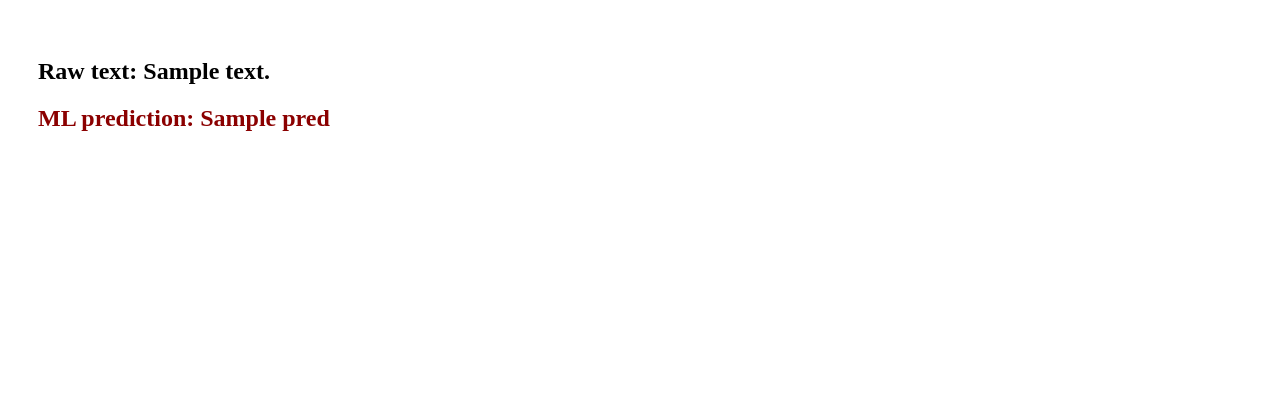
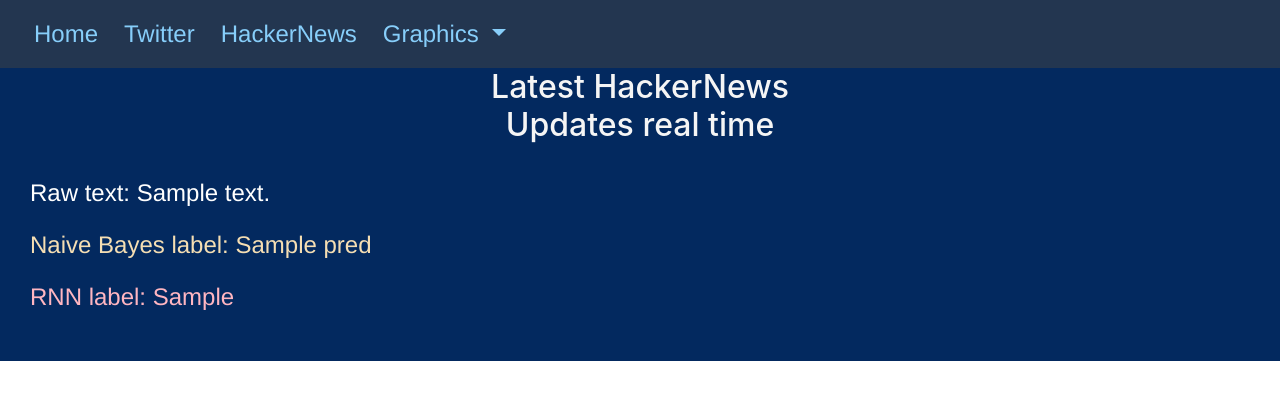
Before and after one commit to ivvlko/NLP-Factory, a Flask app: template templates/news_topics_labels.html in a window 1280 px wide. Shown: the top 400 px of the page. Run offline with Flask 2, Linux system fonts and the light colour scheme; the template is opened without the code that fills it: most values are stand-ins (such as "Sample title", 1, 10 or a date in 2020); parts of the project's set-up code (start-up, migrations or seed data) failed here and were passed over; some libraries are stand-ins or nearby versions.

Commit message:
adding neural net labelling and template inheritance

```diff
--- a/app.py
+++ b/app.py
@@ -14,7 +14,6 @@
 
 app.config['SQLALCHEMY_TRACK_MODIFICATIONS'] = False
 db = SQLAlchemy(app)
-from db_models.hackerNewsModels import CommentSentimentAndTopic
 migrate = Migrate(app, db)
 
 
@@ -25,4 +24,4 @@
 
 
 if __name__ == '__main__':
-    app.run(debug=False)
+    app.run(debug=True)
--- /dev/null
+++ b/static/css/home.css
@@ -0,0 +1,5 @@
+
+.title-header{
+    text-align: center;
+
+}
--- /dev/null
+++ b/static/css/main.css
@@ -0,0 +1,15 @@
+
+* {
+    box-sizing: border-box;
+    font-family: 'Helvetica Neue', cursive;
+}
+
+.navbar {
+    background-color: #233650 !important;
+}
+
+#navbarNavDropdown > ul > li> a{
+    color: lightskyblue;
+    font-size: 150%;
+    margin-left: 10px;
+}
--- a/static/css/news_topics_labels.css
+++ b/static/css/news_topics_labels.css
@@ -1,22 +1,51 @@
 html {
-  box-sizing: border-box;
+    box-sizing: border-box;
 }
 
 *, *:before, *:after {
-  box-sizing: inherit;
+    box-sizing: inherit;
 }
 
-.main-container{
+.main-container {
     display: flex;
     flex-flow: row wrap;
+    background-color: #03295F;
+
 }
 
-.content{
+.content {
     width: 33%;
     padding: 30px;
 }
 
-.content-data{
+.content-data {
     max-width: 100%;
-    word-wrap: break-word
+    color: white;
+    word-wrap: break-word;
+    font-size: 150%;
 }
+
+@media only screen and (max-width: 900px) {
+    .main-container {
+        display: flex;
+        flex-flow: column wrap;
+    }
+
+    .content {
+        width: 100%;
+    }
+
+    .content-data {
+        max-width: 100%;
+        word-wrap: break-word
+    }
+}
+
+h1, h2{
+    text-align: center;
+    color: whitesmoke;
+    font-size: 200%;
+    background-color: #03295F;
+    margin: 0;
+    padding: 0;
+}
--- a/templates/news_topics_labels.html
+++ b/templates/news_topics_labels.html
@@ -1,22 +1,27 @@
-<!DOCTYPE html>
-<html lang="en">
-<head>
-    <meta charset="UTF-8">
-    <title>Title</title>
+{% extends 'shared/base.html' %}
+{% block title %}
+    HackerNews
+{% endblock %}
+
+{% block custom_css %}
     <link rel="stylesheet" href="{{ url_for('static', filename='css/news_topics_labels.css') }}">
-</head>
-<body>
+{% endblock %}
 
+
+{% block content %}
+    <h1>Latest HackerNews</h1>
+    <h2>Updates real time</h2>
     <section class="main-container">
+
         {% for dict in object %}
             <section class="content">
-            <h2 class="content-data">Raw text: {{ dict['text'] }}</h2>
-            <h2 class="content-data" style="color: darkred">ML prediction: {{ dict['pred'] }}</h2>
+                <p class="content-data">Raw text: {{ dict['text']|truncate(200) }}</p>
+                <p class="content-data" style="color: wheat">Naive Bayes label: {{ dict['pred'] }}</p>
+                <p class="content-data" style="color: lightpink">RNN label: {{ dict['nn_preds'] }}</p>
             </section>
 
         {% endfor %}
     </section>
 
 
-</body>
-</html>
+{% endblock %}
--- /dev/null
+++ b/templates/shared/base.html
@@ -0,0 +1,32 @@
+<!DOCTYPE html>
+<html lang="en">
+<head>
+    <meta charset="UTF-8">
+    <title>{% block title %}{% endblock %}</title>
+
+    <link rel="stylesheet" href="https://maxcdn.bootstrapcdn.com/bootstrap/4.0.0/css/bootstrap.min.css"
+          integrity="sha384-Gn5384xqQ1aoWXA+058RXPxPg6fy4IWvTNh0E263XmFcJlSAwiGgFAW/dAiS6JXm" crossorigin="anonymous">
+    <script src="https://code.jquery.com/jquery-3.2.1.slim.min.js"
+            integrity="sha384-KJ3o2DKtIkvYIK3UENzmM7KCkRr/rE9/Qpg6aAZGJwFDMVNA/GpGFF93hXpG5KkN"
+            crossorigin="anonymous"></script>
+    <script src="https://cdnjs.cloudflare.com/ajax/libs/popper.js/1.12.9/umd/popper.min.js"
+            integrity="sha384-ApNbgh9B+Y1QKtv3Rn7W3mgPxhU9K/ScQsAP7hUibX39j7fakFPskvXusvfa0b4Q"
+            crossorigin="anonymous"></script>
+    <script src="https://maxcdn.bootstrapcdn.com/bootstrap/4.0.0/js/bootstrap.min.js"
+            integrity="sha384-JZR6Spejh4U02d8jOt6vLEHfe/JQGiRRSQQxSfFWpi1MquVdAyjUar5+76PVCmYl"
+            crossorigin="anonymous"></script>
+
+    {% block custom_css %}
+
+    {% endblock %}
+</head>
+<body>
+{% include 'shared/nav.html' %}
+
+{% block content %}
+
+{% endblock %}
+<link rel="stylesheet" href="{{ url_for('static', filename='css/main.css') }}">
+
+</body>
+</html>
--- /dev/null
+++ b/templates/shared/nav.html
@@ -0,0 +1,29 @@
+<nav class="navbar navbar-expand-lg navbar-light bg-light">
+    <button class="navbar-toggler" type="button" data-toggle="collapse" data-target="#navbarNavDropdown"
+            aria-controls="navbarNavDropdown" aria-expanded="false" aria-label="Toggle navigation">
+        <span class="navbar-toggler-icon"></span>
+    </button>
+    <div class="collapse navbar-collapse" id="navbarNavDropdown">
+        <ul class="navbar-nav">
+            <li class="nav-item">
+                <a class="nav-link" href="/">Home</a>
+            </li>
+            <li class="nav-item">
+                <a class="nav-link" href="#">Twitter</a>
+            </li>
+            <li class="nav-item">
+                <a class="nav-link" href="/news_labels/">HackerNews</a>
+            </li>
+            <li class="nav-item dropdown">
+                <a class="nav-link dropdown-toggle" href="#" id="navbarDropdownMenuLink" data-toggle="dropdown"
+                   aria-haspopup="true" aria-expanded="false">
+                    Graphics
+                </a>
+                <div class="dropdown-menu" aria-labelledby="navbarDropdownMenuLink">
+                    <a class="dropdown-item" href="#">Twitter Dashboard</a>
+                    <a class="dropdown-item" href="#">HackerNews Dashboard</a>
+                </div>
+            </li>
+        </ul>
+    </div>
+</nav>
```
Also changed, not shown: applications/hackernews_nlp/ai_handling/handler.py (deleted, +0 -39 lines), applications/hackernews_nlp/ai_handling/predictors.py (added, +84 -0 lines), applications/hackernews_nlp/api_connector.py (+9 -2 lines), applications/hackernews_nlp/routes.py (+40 -8 lines), db_models/hackerNewsModels.py (+4 -4 lines), templates/home_page.html (+15 -11 lines), 6 other files. Lines whose indentation alone changed are shown as unchanged.
